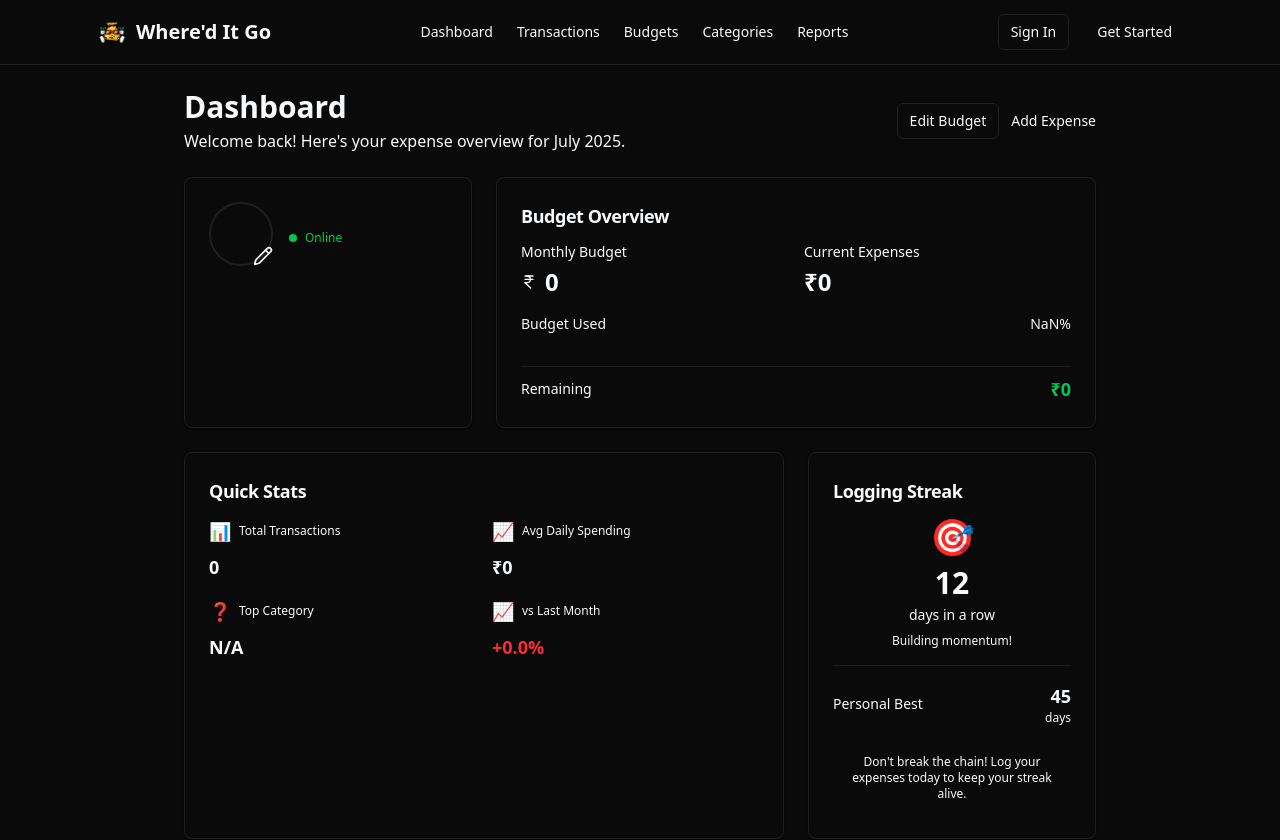
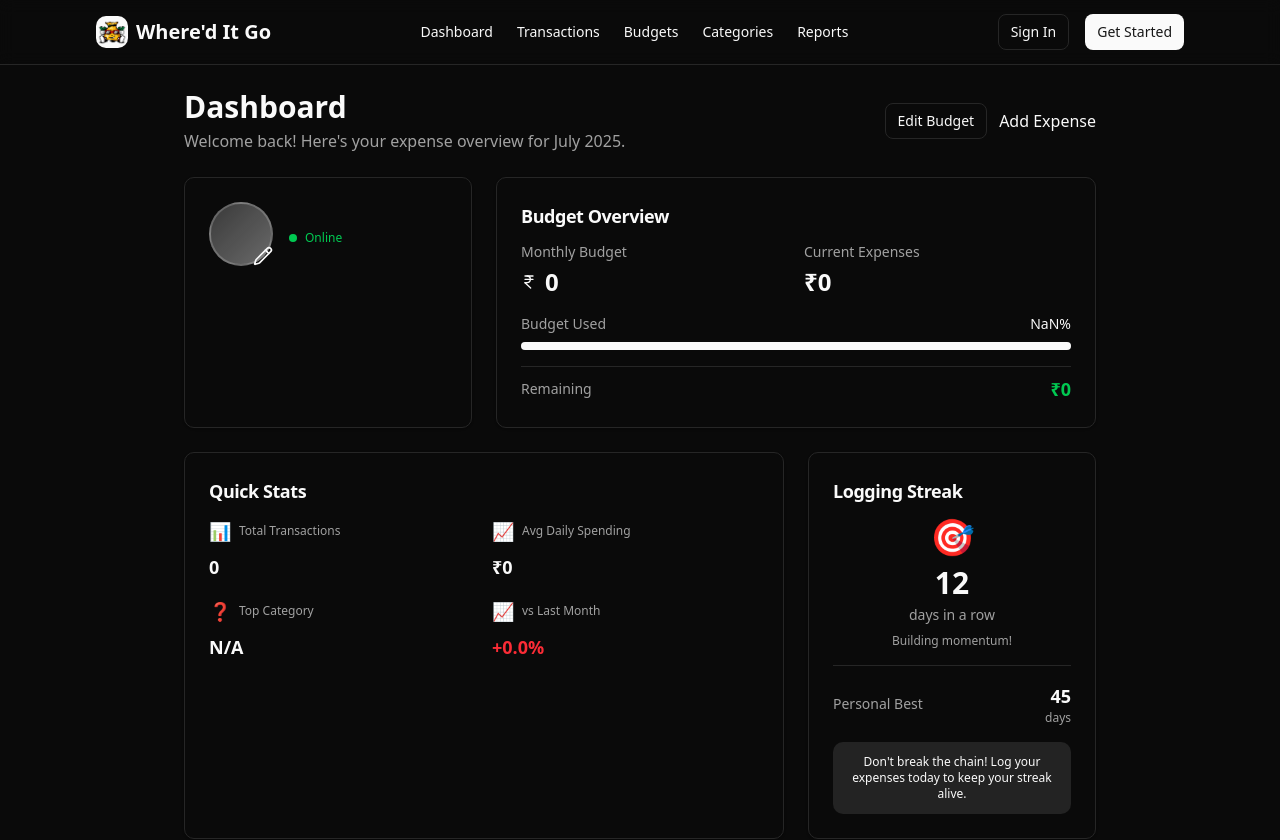
Before and after one commit to Udit-UD/whered-it-go, a Next.js app in the folder apps/web/: page /dashboard in a window 1280 px wide. Shown: the top 840 px of the page. Built offline with nearby package versions, Linux system fonts and the light colour scheme; no server answers.

Commit message:
chore: major design improvements

```diff
--- a/apps/web/package.json
+++ b/apps/web/package.json
@@ -25,7 +25,7 @@
     "cors": "^2.8.5",
     "date-fns": "^4.1.0",
     "dotenv": "^17.0.1",
-    "emoji-picker-react": "^4.12.3",
+    "emoji-picker-react": "^4.13.0",
     "firebase": "^11.10.0",
     "lodash": "^4.17.21",
     "lucide-react": "^0.525.0",
@@ -54,6 +54,7 @@
     "prettier": "^3.6.2",
     "prettier-plugin-tailwindcss": "^0.6.14",
     "tailwindcss": "^4.1.11",
+    "tw-animate-css": "^1.3.5",
     "typescript": "^5"
   }
 }
--- a/apps/web/src/app/globals.css
+++ b/apps/web/src/app/globals.css
@@ -1,83 +1,122 @@
-@import 'tailwindcss';
+@import "tailwindcss";
+@import "tw-animate-css";
 
-@layer base {
-  :root {
-    --background: 0 0% 4%;
-    --foreground: 210 40% 98%;
-    --card: 0 0% 6%;
-    --card-foreground: 210 40% 98%;
-    --popover: 0 0% 6%;
-    --popover-foreground: 210 40% 98%;
-    --primary: 221.2 83.2% 53.3%;
-    --primary-foreground: 0 0% 4%;
-    --secondary: 0 0% 8%;
-    --secondary-foreground: 210 40% 98%;
-    --muted: 0 0% 8%;
-    --muted-foreground: 215.4 16.3% 65.1%;
-    --accent: 0 0% 8%;
-    --accent-foreground: 210 40% 98%;
-    --destructive: 0 84.2% 65.2%;
-    --destructive-foreground: 210 40% 98%;
-    --border: 0 0% 12%;
-    --input: 0 0% 12%;
-    --ring: 221.2 83.2% 53.3%;
-    --radius: 0.5rem;
-  }
 
-  .dark {
-    --background: 0 0% 4%;
-    --foreground: 210 40% 98%;
-    --card: 222.2 84% 4.9%;
-    --card-foreground: 210 40% 98%;
-    --popover: 222.2 84% 4.9%;
-    --popover-foreground: 210 40% 98%;
-    --primary: 217.2 91.2% 59.8%;
-    --primary-foreground: 222.2 84% 4.9%;
-    --secondary: 217.2 32.6% 17.5%;
-    --secondary-foreground: 210 40% 98%;
-    --muted: 217.2 32.6% 17.5%;
-    --muted-foreground: 215 20.2% 65.1%;
-    --accent: 217.2 32.6% 17.5%;
-    --accent-foreground: 210 40% 98%;
-    --destructive: rgb(217, 36, 36);
-    --destructive-foreground: 210 40% 98%;
-    --border: 0 0% 12%;
-    --input: 217.2 32.6% 17.5%;
-    --ring: 224.3 76.3% 94.1%;
-  }
+:root {
+  --background: oklch(1 0 0);
+  --foreground: oklch(0.145 0 0);
+  --card: oklch(1 0 0);
+  --card-foreground: oklch(0.145 0 0);
+  --popover: oklch(1 0 0);
+  --popover-foreground: oklch(0.145 0 0);
+  --primary: oklch(0.205 0 0);
+  --primary-foreground: oklch(0.985 0 0);
+  --secondary: oklch(0.97 0 0);
+  --secondary-foreground: oklch(0.205 0 0);
+  --muted: oklch(0.97 0 0);
+  --muted-foreground: oklch(0.556 0 0);
+  --accent: oklch(0.97 0 0);
+  --accent-foreground: oklch(0.205 0 0);
+  --destructive: oklch(0.577 0.245 27.325);
+  --destructive-foreground: oklch(0.577 0.245 27.325);
+  --border: oklch(0.922 0 0);
+  --input: oklch(0.922 0 0);
+  --ring: oklch(0.708 0 0);
+  --chart-1: oklch(0.646 0.222 41.116);
+  --chart-2: oklch(0.6 0.118 184.704);
+  --chart-3: oklch(0.398 0.07 227.392);
+  --chart-4: oklch(0.828 0.189 84.429);
+  --chart-5: oklch(0.769 0.188 70.08);
+  --radius: 0.625rem;
+  --sidebar: oklch(0.985 0 0);
+  --sidebar-foreground: oklch(0.145 0 0);
+  --sidebar-primary: oklch(0.205 0 0);
+  --sidebar-primary-foreground: oklch(0.985 0 0);
+  --sidebar-accent: oklch(0.97 0 0);
+  --sidebar-accent-foreground: oklch(0.205 0 0);
+  --sidebar-border: oklch(0.922 0 0);
+  --sidebar-ring: oklch(0.708 0 0);
+}
+
+.dark {
+  --background: oklch(0.145 0 0);
+  --foreground: oklch(0.985 0 0);
+  --card: oklch(0.145 0 0);
+  --card-foreground: oklch(0.985 0 0);
+  --popover: oklch(0.145 0 0);
+  --popover-foreground: oklch(0.985 0 0);
+  --primary: oklch(0.985 0 0);
+  --primary-foreground: oklch(0.205 0 0);
+  --secondary: oklch(0.269 0 0);
+  --secondary-foreground: oklch(0.985 0 0);
+  --muted: oklch(0.269 0 0);
+  --muted-foreground: oklch(0.708 0 0);
+  --accent: oklch(0.269 0 0);
+  --accent-foreground: oklch(0.985 0 0);
+  --destructive: oklch(0.396 0.141 25.723);
+  --destructive-foreground: oklch(0.637 0.237 25.331);
+  --border: oklch(0.269 0 0);
+  --input: oklch(0.269 0 0);
+  --ring: oklch(0.439 0 0);
+  --chart-1: oklch(0.488 0.243 264.376);
+  --chart-2: oklch(0.696 0.17 162.48);
+  --chart-3: oklch(0.769 0.188 70.08);
+  --chart-4: oklch(0.627 0.265 303.9);
+  --chart-5: oklch(0.645 0.246 16.439);
+  --sidebar: oklch(0.205 0 0);
+  --sidebar-foreground: oklch(0.985 0 0);
+  --sidebar-primary: oklch(0.488 0.243 264.376);
+  --sidebar-primary-foreground: oklch(0.985 0 0);
+  --sidebar-accent: oklch(0.269 0 0);
+  --sidebar-accent-foreground: oklch(0.985 0 0);
+  --sidebar-border: oklch(0.269 0 0);
+  --sidebar-ring: oklch(0.439 0 0);
+}
+
+@theme inline {
+  --color-background: var(--background);
+  --color-foreground: var(--foreground);
+  --color-card: var(--card);
+  --color-card-foreground: var(--card-foreground);
+  --color-popover: var(--popover);
+  --color-popover-foreground: var(--popover-foreground);
+  --color-primary: var(--primary);
+  --color-primary-foreground: var(--primary-foreground);
+  --color-secondary: var(--secondary);
+  --color-secondary-foreground: var(--secondary-foreground);
+  --color-muted: var(--muted);
+  --color-muted-foreground: var(--muted-foreground);
+  --color-accent: var(--accent);
+  --color-accent-foreground: var(--accent-foreground);
+  --color-destructive: var(--destructive);
+  --color-destructive-foreground: var(--destructive-foreground);
+  --color-border: var(--border);
+  --color-input: var(--input);
+  --color-ring: var(--ring);
+  --color-chart-1: var(--chart-1);
+  --color-chart-2: var(--chart-2);
+  --color-chart-3: var(--chart-3);
+  --color-chart-4: var(--chart-4);
+  --color-chart-5: var(--chart-5);
+  --radius-sm: calc(var(--radius) - 4px);
+  --radius-md: calc(var(--radius) - 2px);
+  --radius-lg: var(--radius);
+  --radius-xl: calc(var(--radius) + 4px);
+  --color-sidebar: var(--sidebar);
+  --color-sidebar-foreground: var(--sidebar-foreground);
+  --color-sidebar-primary: var(--sidebar-primary);
+  --color-sidebar-primary-foreground: var(--sidebar-primary-foreground);
+  --color-sidebar-accent: var(--sidebar-accent);
+  --color-sidebar-accent-foreground: var(--sidebar-accent-foreground);
+  --color-sidebar-border: var(--sidebar-border);
+  --color-sidebar-ring: var(--sidebar-ring);
 }
 
 @layer base {
   * {
-    border-color: hsl(var(--border));
+    @apply border-border outline-ring/50;
   }
   body {
-    background-color: hsl(var(--background));
-    color: hsl(var(--foreground));
-  }
-
-  /* Custom scrollbar styling for better UX */
-  .overflow-x-auto::-webkit-scrollbar {
-    height: 8px;
-  }
-
-  .overflow-x-auto::-webkit-scrollbar-track {
-    background: hsl(var(--muted));
-    border-radius: 4px;
-  }
-
-  .overflow-x-auto::-webkit-scrollbar-thumb {
-    background: hsl(var(--border));
-    border-radius: 4px;
-  }
-
-  .overflow-x-auto::-webkit-scrollbar-thumb:hover {
-    background: hsl(var(--muted-foreground));
-  }
-
-  /* For Firefox */
-  .overflow-x-auto {
-    scrollbar-width: thin;
-    scrollbar-color: hsl(var(--border)) hsl(var(--muted));
+    @apply bg-background text-foreground;
   }
 }
--- a/apps/web/src/components/ui/button.tsx
+++ b/apps/web/src/components/ui/button.tsx
@@ -10,7 +10,7 @@ const buttonVariants = cva(
     variants: {
       variant: {
         default: 'bg-primary text-primary-foreground hover:bg-primary/90',
-        destructive: 'bg-destructive text-destructive-foreground hover:bg-destructive/90',
+        destructive: 'bg-destructive text-white hover:bg-destructive/90',
         outline: 'border border-input bg-background hover:bg-accent hover:text-accent-foreground',
         secondary: 'bg-secondary text-secondary-foreground hover:bg-secondary/80',
         ghost: 'hover:bg-accent hover:text-accent-foreground',
--- a/apps/web/src/components/ui/dialog.tsx
+++ b/apps/web/src/components/ui/dialog.tsx
@@ -10,31 +10,8 @@ function Dialog({ ...props }: React.ComponentProps<typeof DialogPrimitive.Root>)
   return <DialogPrimitive.Root data-slot="dialog" {...props} />;
 }
 
-function DialogTrigger({
-  className,
-  size,
-  ...props
-}: React.ComponentProps<typeof DialogPrimitive.Trigger> & {
-  size?: 'sm' | 'default' | 'lg' | 'icon';
-}) {
-  const sizeClasses = {
-    sm: 'h-9 rounded-md px-3',
-    default: 'h-10 px-4 py-2',
-    lg: 'h-11 rounded-md px-8',
-    icon: 'h-10 w-10',
-  };
-
-  return (
-    <DialogPrimitive.Trigger
-      data-slot="dialog-trigger"
-      className={cn(
-        'ring-offset-background focus-visible:ring-ring inline-flex cursor-pointer items-center justify-center rounded-md text-sm font-medium whitespace-nowrap transition-colors focus-visible:ring-2 focus-visible:ring-offset-2 focus-visible:outline-none disabled:pointer-events-none disabled:opacity-50',
-        size && sizeClasses[size],
-        className
-      )}
-      {...props}
-    />
-  );
+function DialogTrigger({ ...props }: React.ComponentProps<typeof DialogPrimitive.Trigger>) {
+  return <DialogPrimitive.Trigger data-slot="dialog-trigger" {...props} />;
 }
 
 function DialogPortal({ ...props }: React.ComponentProps<typeof DialogPrimitive.Portal>) {
@@ -53,7 +30,7 @@ function DialogOverlay({
     <DialogPrimitive.Overlay
       data-slot="dialog-overlay"
       className={cn(
-        'data-[state=open]:animate-in data-[state=closed]:animate-out data-[state=closed]:fade-out-0 data-[state=open]:fade-in-0 fixed inset-0 z-50 bg-[#000000c4]',
+        'data-[state=open]:animate-in data-[state=closed]:animate-out data-[state=closed]:fade-out-0 data-[state=open]:fade-in-0 fixed inset-0 z-50 bg-black/50',
         className
       )}
       {...props}
@@ -75,7 +52,7 @@ function DialogContent({
       <DialogPrimitive.Content
         data-slot="dialog-content"
         className={cn(
-          'data-[state=open]:animate-in data-[state=closed]:animate-out data-[state=closed]:fade-out-0 data-[state=open]:fade-in-0 data-[state=closed]:zoom-out-95 data-[state=open]:zoom-in-95 fixed top-[50%] left-[50%] z-50 grid w-full max-w-[calc(100%-2rem)] translate-x-[-50%] translate-y-[-50%] gap-4 rounded-lg border bg-[#1a1a1a] p-6 shadow-lg duration-200 sm:max-w-lg',
+          'bg-background data-[state=open]:animate-in data-[state=closed]:animate-out data-[state=closed]:fade-out-0 data-[state=open]:fade-in-0 data-[state=closed]:zoom-out-95 data-[state=open]:zoom-in-95 fixed top-[50%] left-[50%] z-50 grid w-full max-w-[calc(100%-2rem)] translate-x-[-50%] translate-y-[-50%] gap-4 rounded-lg border p-6 shadow-lg duration-200 sm:max-w-lg',
           className
         )}
         {...props}
--- a/apps/web/src/components/ui/separator.tsx
+++ b/apps/web/src/components/ui/separator.tsx
@@ -17,7 +17,7 @@ function Separator({
       decorative={decorative}
       orientation={orientation}
       className={cn(
-        'shrink-0 bg-gray-700 data-[orientation=horizontal]:h-px data-[orientation=horizontal]:w-full data-[orientation=vertical]:h-full data-[orientation=vertical]:w-px',
+        'bg-border shrink-0 data-[orientation=horizontal]:h-px data-[orientation=horizontal]:w-full data-[orientation=vertical]:h-full data-[orientation=vertical]:w-px',
         className
       )}
       {...props}
--- a/apps/web/tailwind.config.ts
+++ b/apps/web/tailwind.config.ts
@@ -21,49 +21,6 @@ const config: Config = {
     },
     extend: {
       colors: {
-        border: 'hsl(var(--border))',
-        input: 'hsl(var(--input))',
-        ring: 'hsl(var(--ring))',
-        background: 'hsl(var(--background))',
-        foreground: 'hsl(var(--foreground))',
-        primary: {
-          DEFAULT: 'hsl(var(--primary))',
-          foreground: 'hsl(var(--primary-foreground))',
-        },
-        secondary: {
-          DEFAULT: 'hsl(var(--secondary))',
-          foreground: 'hsl(var(--secondary-foreground))',
-        },
-        destructive: {
-          DEFAULT: 'var(--destructive)',
-          foreground: 'hsl(var(--destructive-foreground))',
-        },
-        muted: {
-          DEFAULT: 'hsl(var(--muted))',
-          foreground: 'hsl(var(--muted-foreground))',
-        },
-        accent: {
-          DEFAULT: 'hsl(var(--accent))',
-          foreground: 'hsl(var(--accent-foreground))',
-        },
-        popover: {
-          DEFAULT: 'hsl(var(--popover))',
-          foreground: 'hsl(var(--popover-foreground))',
-        },
-        card: {
-          DEFAULT: 'hsl(var(--card))',
-          foreground: 'hsl(var(--card-foreground))',
-        },
-        // Add custom success color for income
-        success: {
-          DEFAULT: '#10b981', // emerald-500
-          foreground: '#ffffff',
-        },
-        // Add custom error color for expenses
-        error: {
-          DEFAULT: '#ef4444', // red-500
-          foreground: '#ffffff',
-        },
         // Include standard Tailwind colors
         green: colors.green,
         red: colors.red,
```
Also changed, not shown: apps/web/src/app/components/HeroSection.tsx (+2 -11 lines), apps/web/src/app/transactions/page.tsx (+6 -3 lines), apps/web/src/components/commonComponents/ExpenseLogModal.tsx (+7 -5 lines), 1 other file (tests, documents, lock files or other folders).
